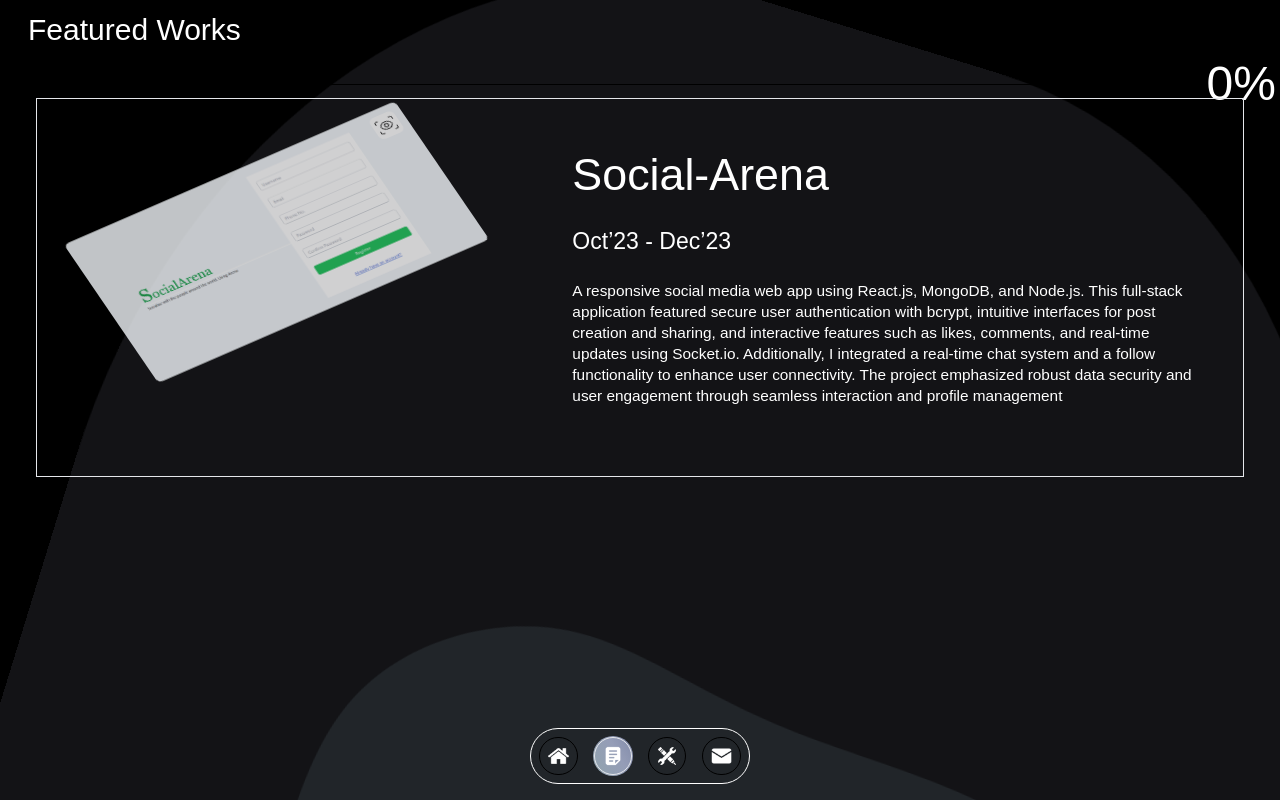
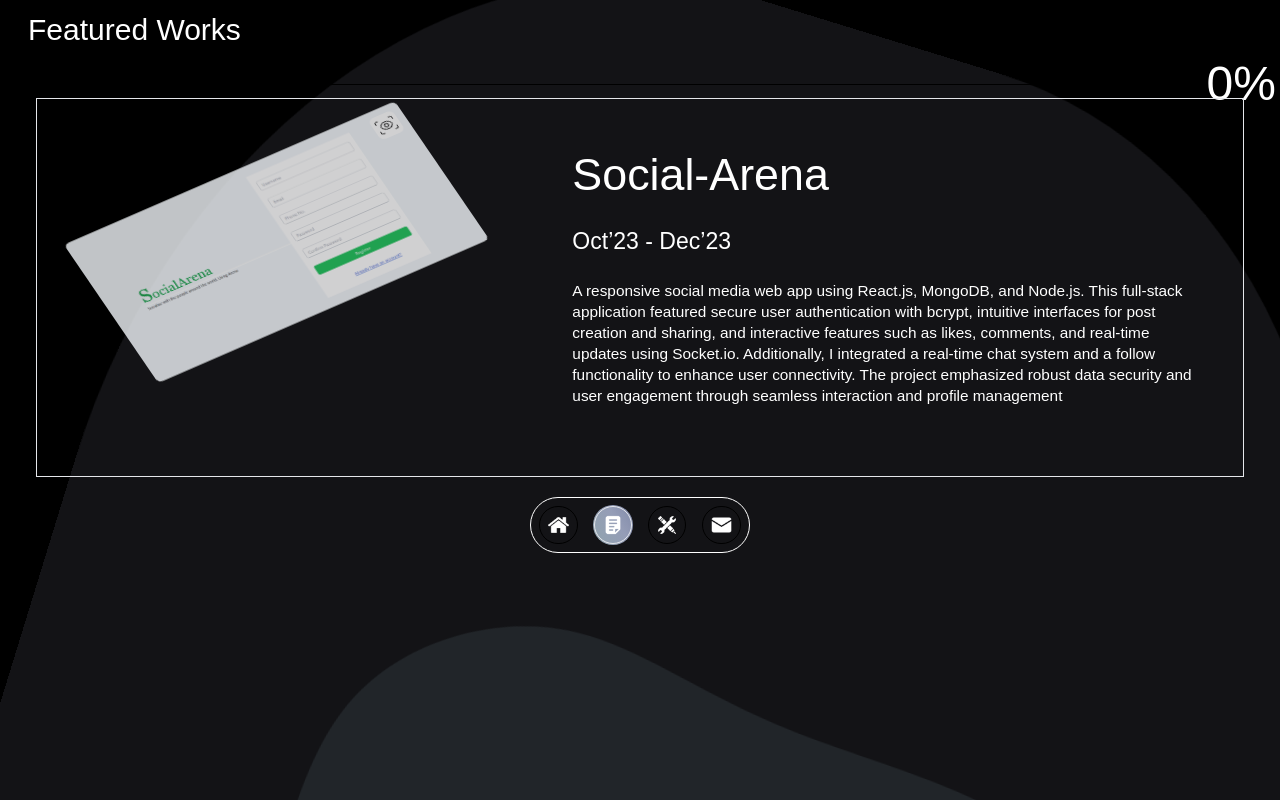
Before and after one commit to NotGyashu/Updated-Portfolio, a React (Create React App) app: page /projects in a window 1280 px wide. Built offline with nearby package versions, Linux system fonts and the light colour scheme; the HTML template or start-up script is replaced by a standard one; a web font is replaced by a local one.

Commit message:
fix: Adjust gap in Projects component for improved layout spacing

```diff
--- a/src/components/projects.js
+++ b/src/components/projects.js
@@ -73,7 +73,7 @@ function Projects() {
         <ScrollTracker ref={scrollRef} />
       </div>
       {/* Main content area - Takes remaining space */}
-      <div className="flex md:gap-5 h-full gap-2 flex-col   justify-between p-2">
+      <div className="flex md:gap-5 h-full gap-26 flex-col  p-2">
       <div
         className="flex  lg:mx-7   gap-12 lg:gap-28 md:gap-16 justify-between overflow-x-scroll no-scrollbar"
         id="parent"
```
